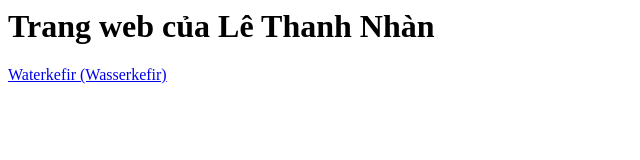
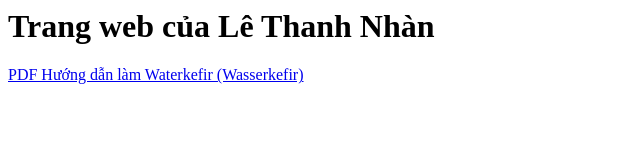
Before and after one commit to hoithanhM/thongtin, a plain HTML site: page index.html in a window 1280 px wide. Shown: the whole page, without its empty margins (0-640 px from the left). Drawn offline with Linux system fonts and the light colour scheme.

Commit message:
Update index.html

```diff
--- a/index.html
+++ b/index.html
@@ -5,7 +5,7 @@
 <body>
 <H1>Trang web của Lê Thanh Nhàn</H1>
 
-<a href="Fermentation/Waterkefir.html">Waterkefir (Wasserkefir)</a>
+<a href="Fermentation/wasserkefir.pdf">PDF Hướng dẫn làm Waterkefir (Wasserkefir)</a>
 
 </body>
 
```
